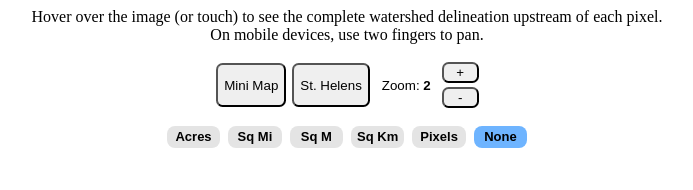
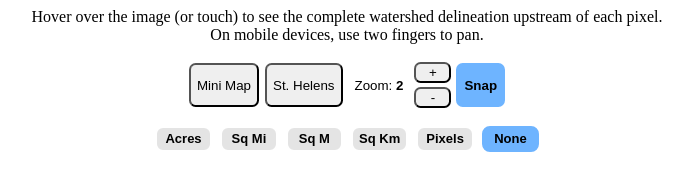
Before and after one commit to austinorr/demdag-web, a website built with Vite: page index.html in a window 1280 px wide. Shown: the whole page, without its empty margins (293-986 px from the left). Built offline with nearby package versions, Linux system fonts and the light colour scheme; files whose address does not match are found by name; what geotiff would draw is missing.

Commit message:
add snappin toggle

```diff
--- a/index.html
+++ b/index.html
@@ -39,6 +39,7 @@
       uniform vec2 u_resolution;
       uniform vec2 u_mouse;
       uniform float u_zoom;
+      uniform float u_isSnap;
 
       // our textures
       uniform sampler2D u_image0;
@@ -167,6 +168,10 @@
 
       vec2 get_mpos() {
 
+        if (u_isSnap <= 0.5) {
+          return u_mouse / u_resolution;
+        }
+
         if (u_zoom >= 4.0) {
           return u_mouse / u_resolution;
         }
@@ -239,12 +244,16 @@
         border-radius: 0.5em;
       }
       #area-units div:not(input:checked) {
+        border: 2px solid rgba(255, 255, 255, 255);
         background-color: rgb(228, 228, 228);
         font-weight: bold;
       }
-      #area-units div:has(input:checked) {
+      #area-units div:has(input:checked),
+      button.checked {
         background-color: rgb(110, 180, 255);
         font-weight: bold;
+        border: 2px solid;
+        border-color: rgb(110, 180, 255);
       }
       #area-units input {
         display: none;
@@ -301,6 +310,7 @@
           <button onclick="adjustZoom(1)" style="width: 5ch">+</button>
           <button onclick="adjustZoom(-1)" style="width: 5ch">-</button>
         </div>
+        <button id="enableSnap" class="checked">Snap</button>
       </div>
       <div id="area-units" style="display: flex; margin: 1rem"></div>
       <div
--- a/src/index.js
+++ b/src/index.js
@@ -11,6 +11,7 @@ var images = [];
 var zoom = 1;
 var gl, program;
 var textures = [];
+var enableSnap = 1;
 
 var zooms = [0.25, 0.5, 1, 2, 4, 8, 16];
 var zix = 2;
@@ -200,6 +201,7 @@ function _render() {
   var resolutionLocation = gl.getUniformLocation(program, "u_resolution");
   var mouseLocation = gl.getUniformLocation(program, "u_mouse");
   var uzoom = gl.getUniformLocation(program, "u_zoom");
+  var isSnap = gl.getUniformLocation(program, "u_isSnap");
 
   // lookup the sampler locations.
   var u_image0Location = gl.getUniformLocation(program, "u_image0");
@@ -255,6 +257,7 @@ function _render() {
   gl.uniform2f(resolutionLocation, gl.canvas.width, gl.canvas.height);
   gl.uniform2f(mouseLocation, mousePos.x, mousePos.y);
   gl.uniform1f(uzoom, zoom);
+  gl.uniform1f(isSnap, enableSnap);
 
   // set which texture units to render with.
   gl.uniform1i(u_image0Location, 0); // texture unit 0
@@ -668,9 +671,20 @@ function createAreaButtons() {
   changeUnits(u.from_sqm);
 }
 
+function createSnapToggle() {
+  let button = document.getElementById("enableSnap");
+  button.classList.toggle("checked", enableSnap);
+
+  button.addEventListener("click", function () {
+    enableSnap = 1 - enableSnap;
+    button.classList.toggle("checked", enableSnap);
+  });
+}
+
 window.main = main;
 window.adjustZoom = adjustZoom;
 window.changeUnits = changeUnits;
 
 createAreaButtons();
+createSnapToggle();
 main();
```
